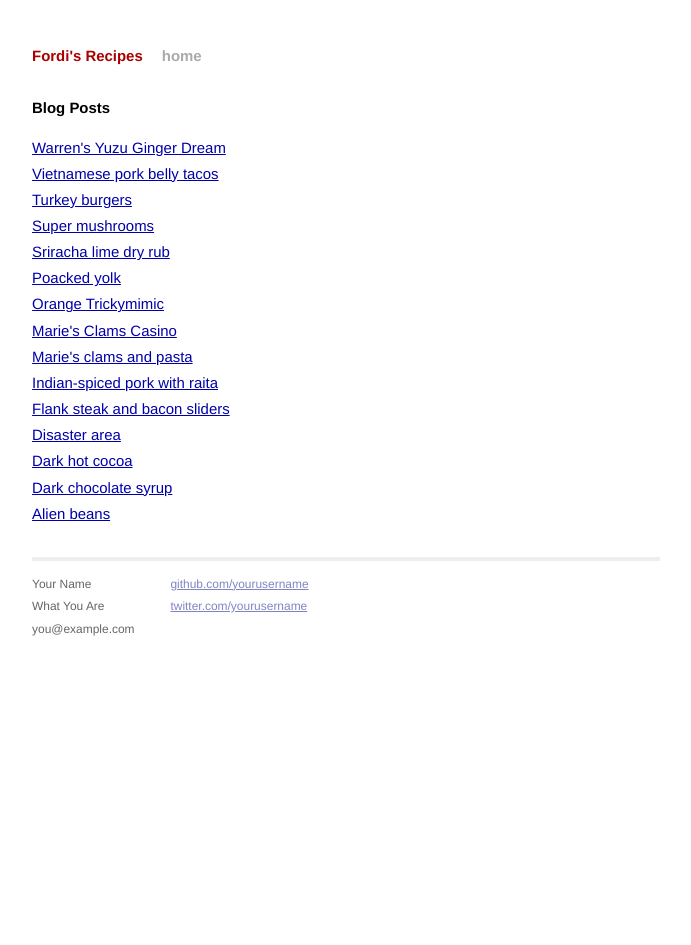
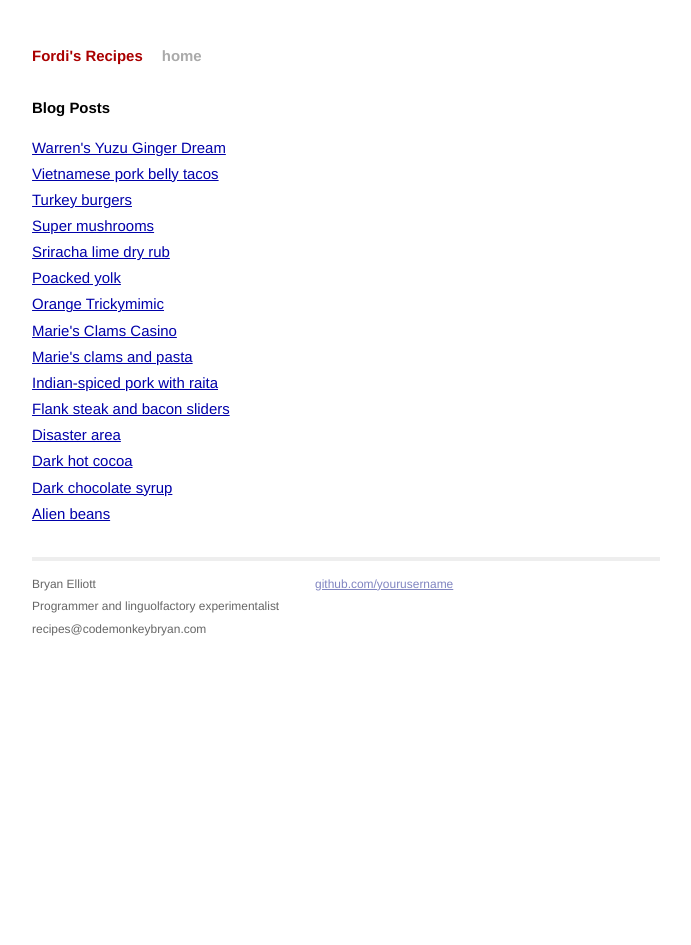
Before and after one commit to Fordi/recipes, a Jekyll site: the page built from index.html, in a window 1280 px wide. Shown: the whole page, without its empty margins (294-985 px from the left). Built offline with Jekyll 4.4.1, drawn with Linux system fonts in a browser that asks for light colours; Markdown is read by kramdown in place of the engine named in the settings.

Commit message:
Updated links and metadata

```diff
--- a/_layouts/default.html
+++ b/_layouts/default.html
@@ -17,8 +17,8 @@
 
         <div class="site">
           <div class="header">
-            <h1 class="title"><a href="/">{{ site.name }}</a></h1>
-            <a class="extra" href="/">home</a>
+            <h1 class="title"><a href="{{ site.baseurl }}">{{ site.name }}</a></h1>
+            <a class="extra" href="{{ site.baseurl }}">home</a>
           </div>
 
           {{ content }}
@@ -26,15 +26,14 @@
           <div class="footer">
             <div class="contact">
               <p>
-                Your Name<br />
-                What You Are<br />
-                you@example.com
+                Bryan Elliott<br />
+                Programmer and linguolfactory experimentalist<br />
+                recipes@codemonkeybryan.com
               </p>
             </div>
             <div class="contact">
               <p>
-                <a href="https://github.com/yourusername">github.com/yourusername</a><br />
-                <a href="https://twitter.com/yourusername">twitter.com/yourusername</a><br />
+                <a href="https://github.com/fordi">github.com/yourusername</a><br />
               </p>
             </div>
           </div>
--- a/index.html
+++ b/index.html
@@ -7,7 +7,7 @@
   <h1>Blog Posts</h1>
   <ul class="posts">
     {% for post in site.posts %}
-      <li><a href="{{ post.url }}">{{ post.title }}</a></li>
+      <li><a href="{{ site.baseurl }}{{ post.url }}">{{ post.title }}</a></li>
     {% endfor %}
   </ul>
 </div>
```
